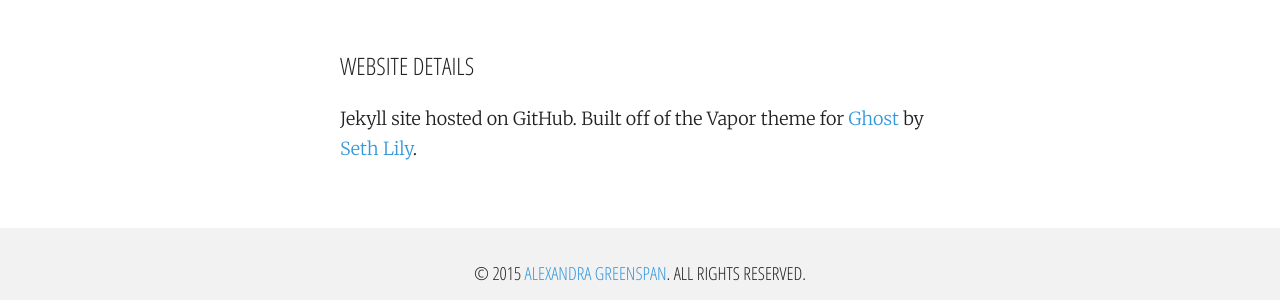
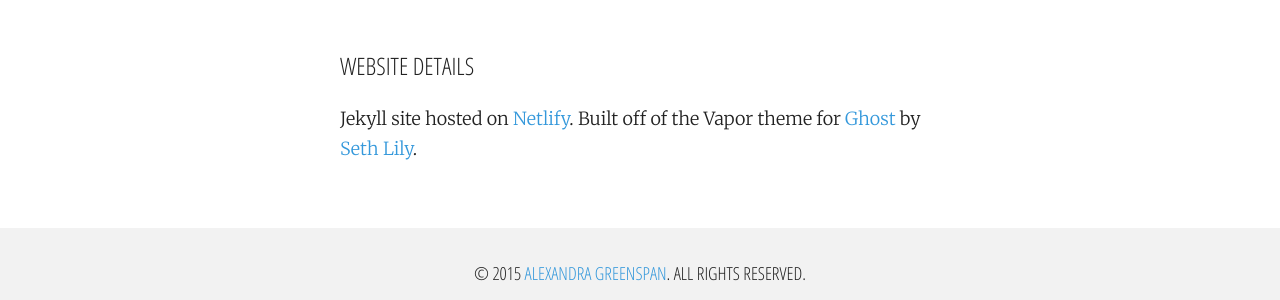
Before and after one commit to alexsg/alexsg, a Jekyll site: the page built from about.md, in a window 1280 px wide. Shown: the part 1622-1922 px from the top of the page. Built offline with Jekyll 4.4.1, drawn with Linux system fonts in a browser that asks for light colours; nearby versions of some CDN libraries.

Commit message:
Update from Forestry.io - about.md

```diff
--- a/about.md
+++ b/about.md
@@ -1,51 +1,54 @@
 ---
 layout: page
 title: About
-permalink: /about/
+permalink: "/about/"
 ---
-
 <div style="text-align: center;"><img style="width: 50%;height: 50%;border-radius: 50%;" src="/media/me.jpg" /></div>
 
 I’m a [computer science](http://www.eecs.berkeley.edu/) and [cognitive science](http://ugis.ls.berkeley.edu/cogsci/) graduate from UC Berkeley. Currently, I work as an Associate Product Manager at Google. What inspires me? Design, photography, writing, and working with people to make a difference.
 
 ## Most Popular Articles
-- [How to PM](/blog/2014/09/28/how-to-pm/) - starter guide for potential new PMs
-- [Björn Hartmann on design, teamwork and expertise](http://www.berkeleybyte.com/2014/12/03/design-notes-bjorn-hartmann-on-design-teamwork-and-expertise/)
-- [What I learned from hosting a designathon](/blog/2014/04/21/what-i-learned-from-hosting-a-designathon/)
-- [Q&A with CS Ed Reformer and PhD Candidate Omoju Miller](http://www.berkeleybyte.com/2014/03/11/qa-with-omoju-miller/)
+
+* [How to PM](/blog/2014/09/28/how-to-pm/) - starter guide for potential new PMs
+* [Björn Hartmann on design, teamwork and expertise](http://www.berkeleybyte.com/2014/12/03/design-notes-bjorn-hartmann-on-design-teamwork-and-expertise/)
+* [What I learned from hosting a designathon](/blog/2014/04/21/what-i-learned-from-hosting-a-designathon/)
+* [Q&A with CS Ed Reformer and PhD Candidate Omoju Miller](http://www.berkeleybyte.com/2014/03/11/qa-with-omoju-miller/)
 
 ## Technical Experience
-- Associate Product Manager - [Google](https://www.google.com/)
-	- Aug 2015 - Present
-- Freelance UX Designer & Researcher - Various clients
-	- Fall 2014 - Fall 2015
-- Associate Product Management Intern - [Google](https://www.google.com/)
-	- Summer 2014
-- Software Engineering Intern - [Ancestry.com](http://blogs.ancestry.com/techroots/ancestry-com-great-summer-experience-for-sf-interns/)
-	- Summer 2013
-- Software Engineering Intern - [eMetric](http://emetric.com/)
-	- Spring 2013
+
+* Associate Product Manager - [Google](https://www.google.com/)
+  * Aug 2015 - Present
+* Freelance UX Designer & Researcher - Various clients
+  * Fall 2014 - Fall 2015
+* Associate Product Management Intern - [Google](https://www.google.com/)
+  * Summer 2014
+* Software Engineering Intern - [Ancestry.com](http://blogs.ancestry.com/techroots/ancestry-com-great-summer-experience-for-sf-interns/)
+  * Summer 2013
+* Software Engineering Intern - [eMetric](http://emetric.com/)
+  * Spring 2013
 
 ## Leadership Experience
-- Inventioneer - [UC Berkeley CITRIS Invention Lab](http://invent.citris-uc.org/)
-	- Feb - June 2015
-- President - [Berkeley Innovation](http://www.ocf.berkeley.edu/~binnov/)
-	- Jan - Dec 2014
-- Partnership Chair - Berkeley Innovation
-	- Fall 2013, Spring 2015
-- Founding Member - [Berkeley Student Design Council](https://www.facebook.com/berkeleydesigncouncil)
-	- 2014 - 2015
-- Editor & Journalist - [berkeleyByte](http://www.berkeleybyte.com/author/alexsg/)
-	- Feb - Dec 2014
+
+* Inventioneer - [UC Berkeley CITRIS Invention Lab](http://invent.citris-uc.org/)
+  * Feb - June 2015
+* President - [Berkeley Innovation](http://www.ocf.berkeley.edu/\~binnov/)
+  * Jan - Dec 2014
+* Partnership Chair - Berkeley Innovation
+  * Fall 2013, Spring 2015
+* Founding Member - [Berkeley Student Design Council](https://www.facebook.com/berkeleydesigncouncil)
+  * 2014 - 2015
+* Editor & Journalist - [berkeleyByte](http://www.berkeleybyte.com/author/alexsg/)
+  * Feb - Dec 2014
 
 ## Website Details
-Jekyll site hosted on GitHub. Built off of the Vapor theme for [Ghost](http://ghost.org) by [Seth Lily](http://sethlilly.com/).
+
+Jekyll site hosted on [Netlify](https://www.netlify.com/ "Netlify"). Built off of the Vapor theme for [Ghost](http://ghost.org) by [Seth Lily](http://sethlilly.com/).
 
 <!-- I fell into CS through web design. I've been creating my own websites on and off since fifth grade. My desire to go beyond and make things interactive led me to programming and computer science. I've worked on some awesome projects, from creating a game using Java GUIs in high school to building a Lisp interpreter in my first semester at Berkeley to Android programming, Arduino, Ruby on Rails, and more.
 
 For most of my life, I've also been intrigued by the brain, so once I arrived at Berkeley I decided to double major in cognitive science. <a href="http://www.eecs.berkeley.edu/" target="_blank">Computer Science</a> and <a href="http://ugis.ls.berkeley.edu/cogsci/" target="_blank">Cognitive Science</a> (or <strong>CS<sup>2</sup></strong> as we in the biz like to call it) actually go really well together, and my interdisciplinary classes have opened my eyes to many new interests: human-computer interaction, user experience research, technology and education, and so on. I know that I don't have to limit myself. For example, I can be a programmer <em>and</em> a designer, as well as so much more.
 
-In my time at Berkeley, I've also joined some amazing organizations to meet people who share my interests. For a year I was president of <a href="http://www.ocf.berkeley.edu/~binnov/" target="_blank">Berkeley Innovation</a> (BI), the human-centered design club on campus. Every semester BI works on real design projects for real clients, as well as hosts guest speakers and design workshops.
+In my time at Berkeley, I've also joined some amazing organizations to meet people who share my interests. For a year I was president of <a href="http://www.ocf.berkeley.edu/\~binnov/" target="_blank">Berkeley Innovation</a> (BI), the human-centered design club on campus. Every semester BI works on real design projects for real clients, as well as hosts guest speakers and design workshops.
 
 I also became a founding member of the [Berkeley Design Council](https://www.facebook.com/berkeleydesigncouncil), which is a community that connects all the design organizations on campus. As part of Design Council, I helped lead an initiative to create the student-curated [Design at Berkeley](http://designatberkeley.com/) website.
 
@@ -53,4 +56,4 @@
 
 You might also be interested in my...
 
-[Portfolio](/portfolio) \| [GitHub](https://github.com/alexsg) \| [Behance](http://www.behance.net/alexsg) \| [Hackster](http://www.hackster.io/alexsg) \| [LinkedIn](http://www.linkedin.com/in/alexandragreenspan) -->
+[Portfolio](/portfolio) | [GitHub](https://github.com/alexsg) | [Behance](http://www.behance.net/alexsg) | [Hackster](http://www.hackster.io/alexsg) | [LinkedIn](http://www.linkedin.com/in/alexandragreenspan) -->
```
